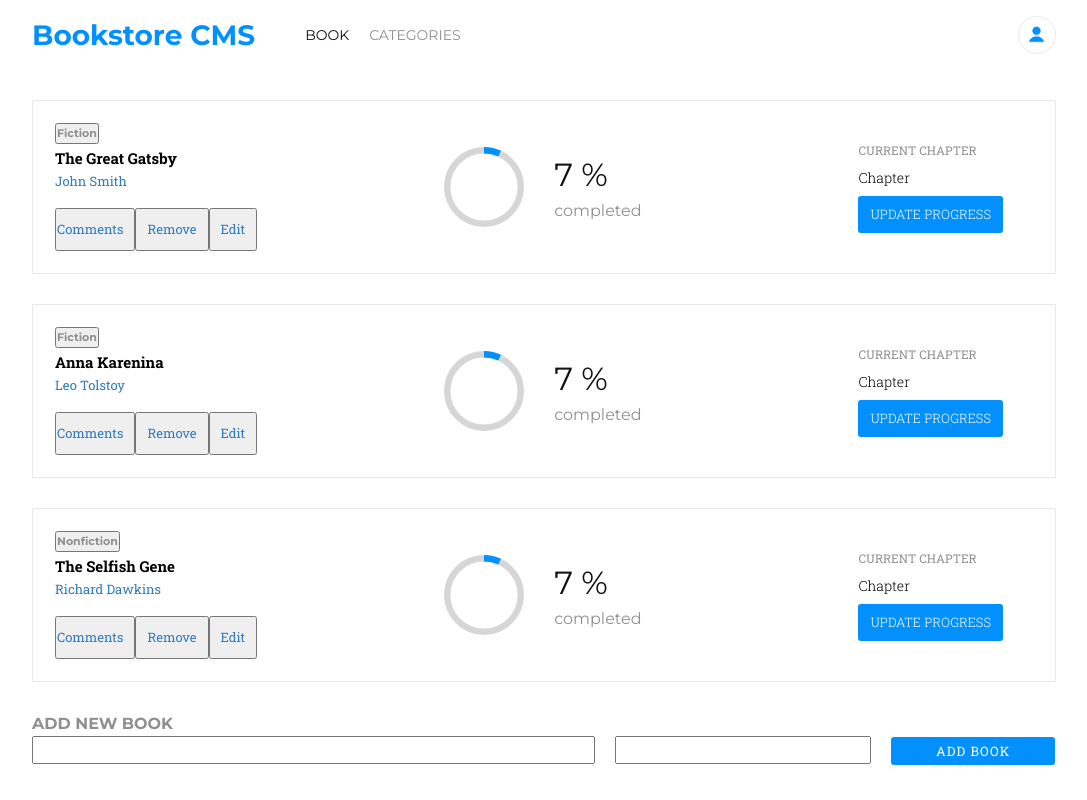
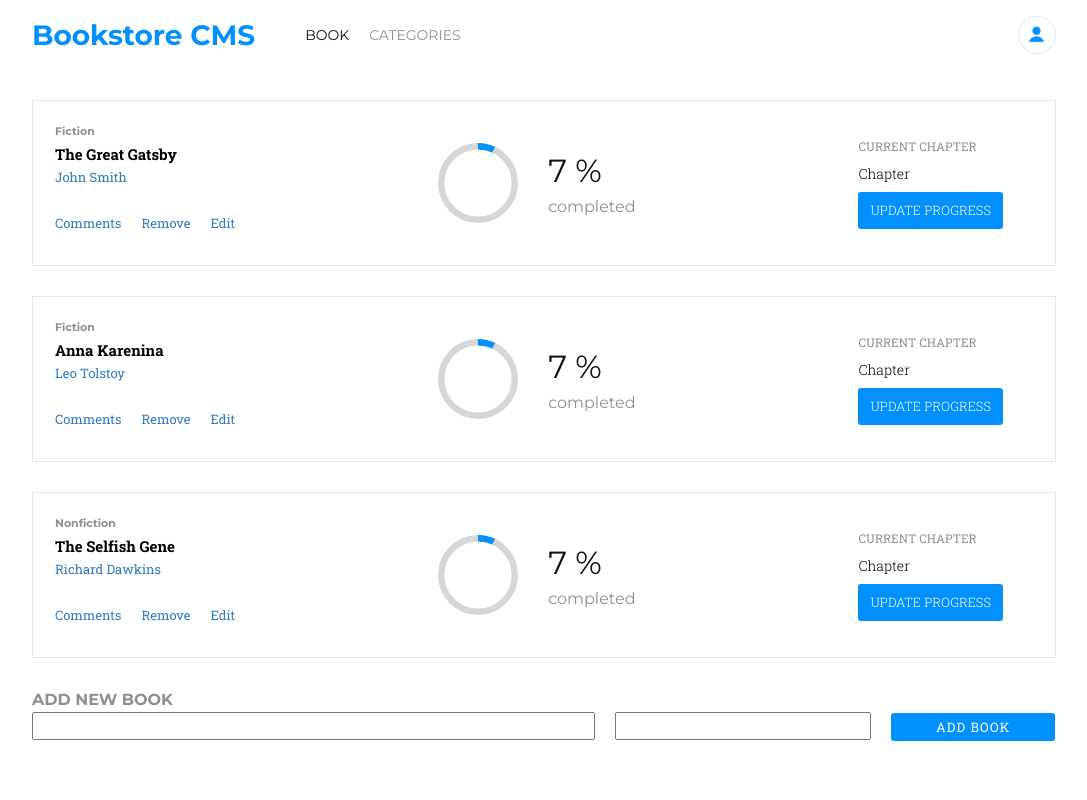
Before and after one commit to devendra-alt/bookstore-cms, a React (Vite) app: page / in a window 1280 px wide. Shown: the whole page, without its empty margins (96-1183 px from the left). Built offline with nearby package versions, Linux system fonts and the light colour scheme.

Commit message:
Added styles to remove and category buttons

```diff
--- a/src/styles/App.css
+++ b/src/styles/App.css
@@ -100,6 +100,10 @@
   font-weight: 700;
   font-size: 1.1rem;
   color: var(--grey);
+  cursor: pointer;
+  outline: none;
+  background: none;
+  border: none;
 }
 
 .book-title {
@@ -114,6 +118,10 @@
   color: var(--mediam-blue);
   font-size: 1.3rem;
   text-decoration: none;
+  background: none;
+  border: none;
+  cursor: pointer;
+  outline: none;
 }
 
 .action-link-btns-item {
@@ -185,7 +193,7 @@
 
 .add-book-form {
   width: 80%;
-  margin: 0 auto;
+  margin: 3rem auto;
 }
 
 .add-book-form-title {
```
